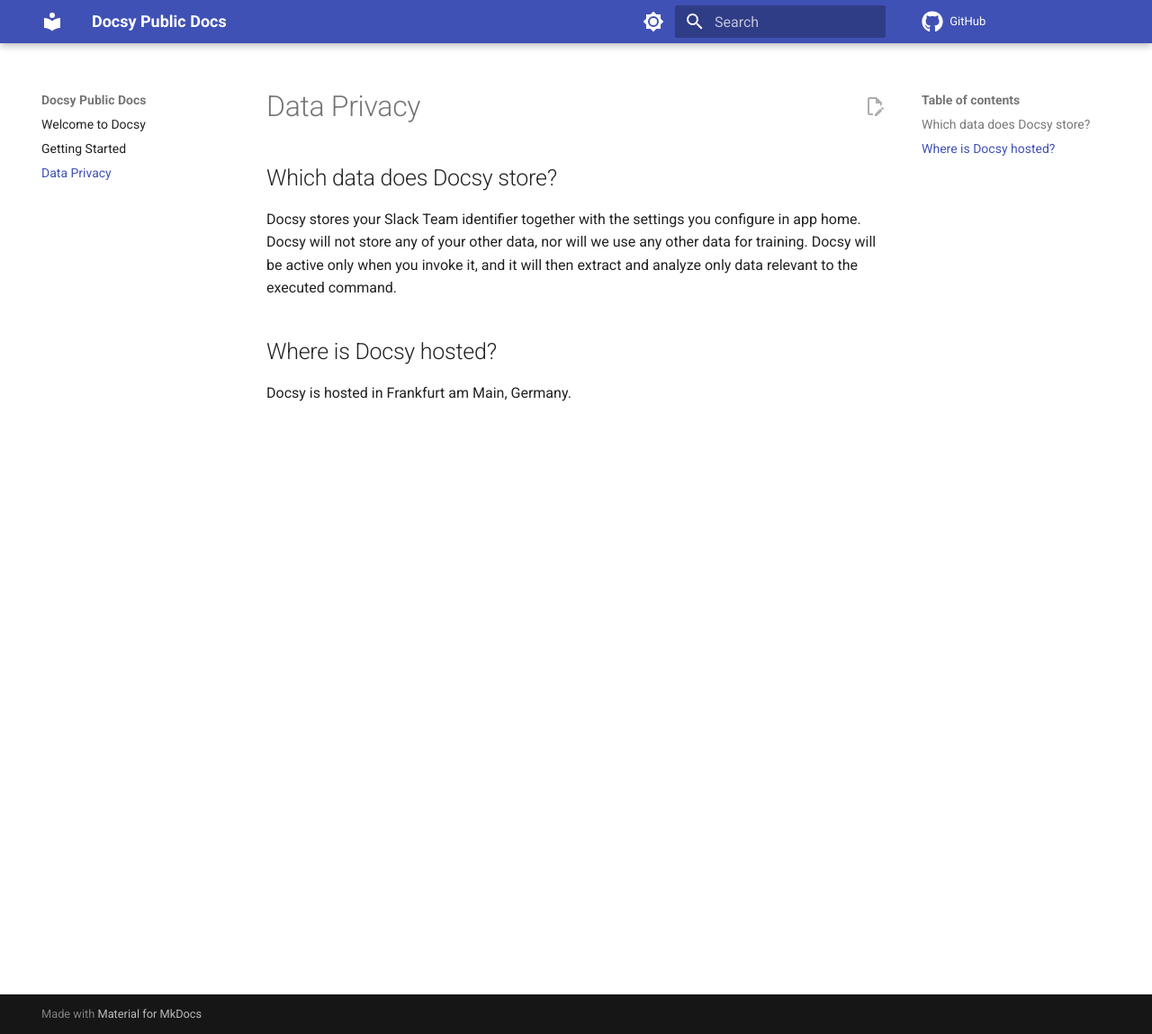
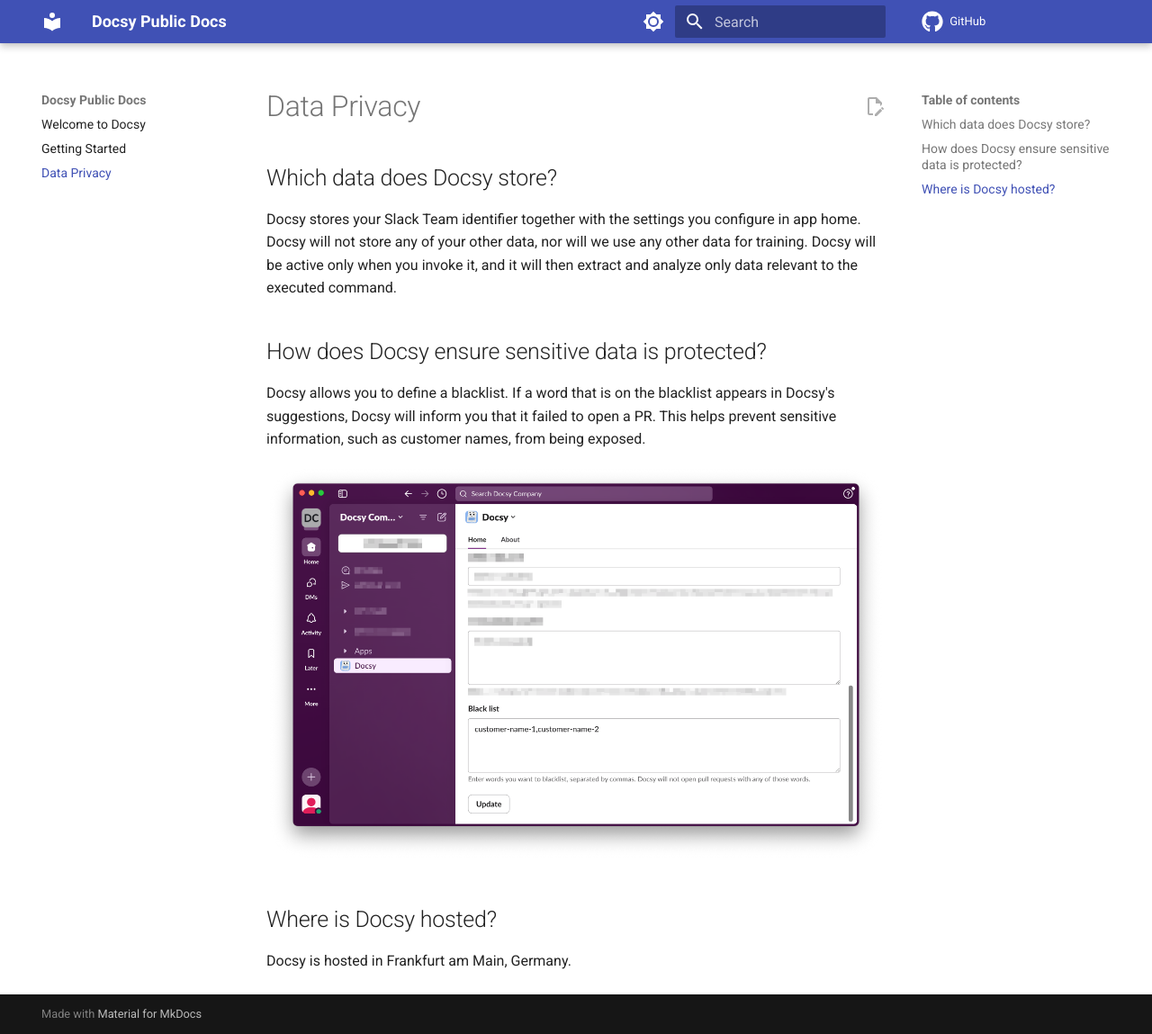
Before and after one commit to getdocsy/docs, an MkDocs documentation site: the page built from docs/data-privacy.md, in a window 1280 px wide and 1149 px high. Shown: the whole window at 90% size. Built offline with MkDocs 1.6.1 and Material for MkDocs 9.7.7, drawn with Linux system fonts in a browser that asks for light colours; comment, search, counter and statistics services are not loaded.

Commit message:
update-data-privacy

```diff
--- a/docs/data-privacy.md
+++ b/docs/data-privacy.md
@@ -3,5 +3,10 @@
 ## Which data does Docsy store?
 Docsy stores your Slack Team identifier together with the settings you configure in app home. Docsy will not store any of your other data, nor will we use any other data for training. Docsy will be active only when you invoke it, and it will then extract and analyze only data relevant to the executed command.
 
+## How does Docsy ensure sensitive data is protected?
+Docsy allows you to define a blacklist. If a word that is on the blacklist appears in Docsy's suggestions, Docsy will inform you that it failed to open a PR. This helps prevent sensitive information, such as customer names, from being exposed.
+
+![Blacklist Settings](assets/sensitive-data-_0_docsy-setting-blacklist.png)
+
 ## Where is Docsy hosted?
 Docsy is hosted in Frankfurt am Main, Germany.
```
Also changed, not shown: docs/assets/sensitive-data-_0_docsy-setting-blacklist.png (added).
